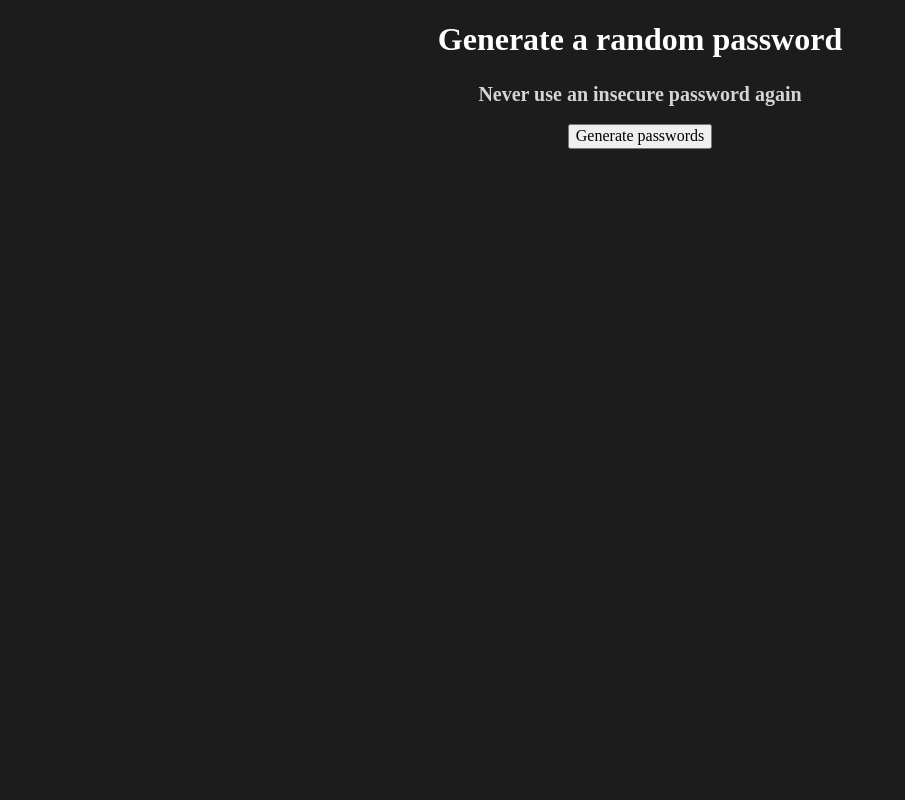
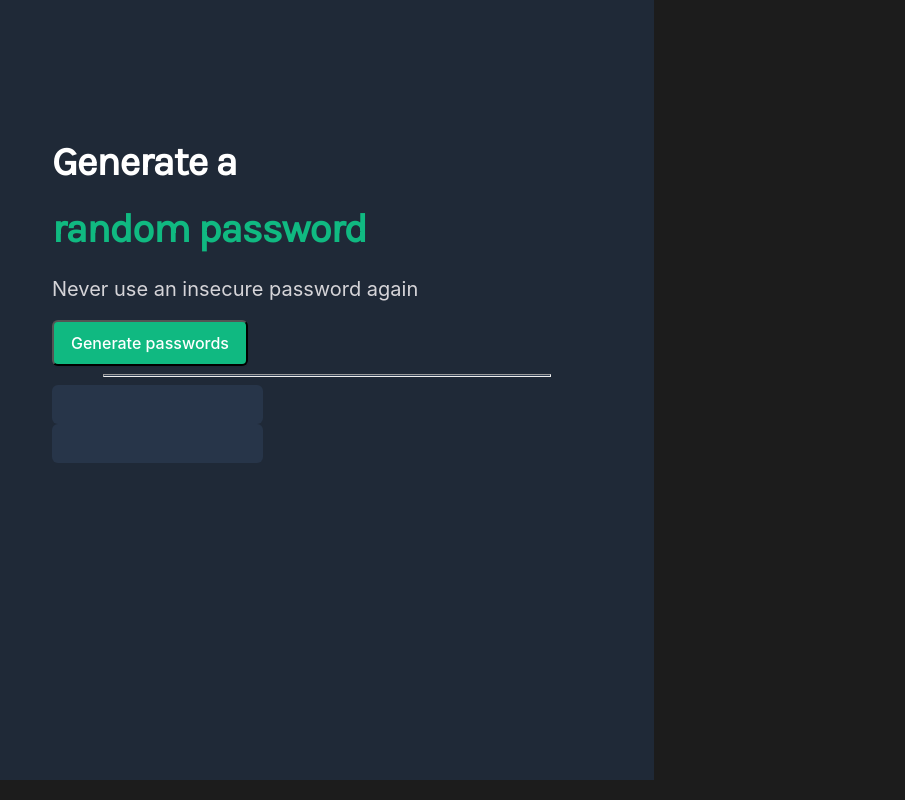
Before and after one commit to doncarlo5/Scrimba, a website built with Vite: page generatepassword/index.html in a window 1280 px wide. Shown: the whole page, without its empty margins (0-905 px from the left). Built offline with nearby package versions, Linux system fonts and the light colour scheme.

Commit message:
edit generatepassword

```diff
--- a/generatepassword/index.css
+++ b/generatepassword/index.css
@@ -1,17 +1,71 @@
 body {
-    background-color: #1C1C1C;
+    background: #1C1C1C;
     background-size: cover;
     color: white;
-    text-align: center;
+    text-align: justify;
+    display: flex;
+
 }
 
+.box {
+    padding: 115px 52px;
+    width: 550px;
+    height: 550px;
+    flex-shrink: 0;
+    background: #1F2937;
+  }
+
+
 h1 {
-    font: 'Karla';
+    color: #FFF;
+    font-family: 'Karla', sans-serif;
+    font-size: 40px;
+    font-style: bold;
+    font-weight: 800;
+    line-height: 40px;
+    letter-spacing: -1px;
 }
 
+#green {
+    color: #10B981;
+}
 h2 {
-    font: 'Inter';
-    color: #D5D4D8;
+    color: var(--medium-grey, #D5D4D8);
+    /* text-xl/leading-7/font-normal */
+    font-family: Inter;
     font-size: 20px;
+    font-style: light;
+    font-weight: 400;
     line-height: 28px;
 }
+
+#generatebutton {
+    color: var(--white, #FFF);
+    /* text-base/leading-6/font-medium */
+    font-family: Inter;
+    font-size: 16px;
+    font-style: normal;
+    font-weight: 500;
+    line-height: 24px;
+    border-radius: 6px;
+    background: #10B981;
+    box-shadow: 0px 1px 2px 0px rgba(0, 0, 0, 0.05);
+    padding: 9px 17px ;
+}
+
+.password {
+    border-radius: 6px;
+    background: #273549;
+    display: flex;
+    width: 211px;
+    height: 39px;
+    flex-shrink: 0;
+    flex-direction: column;
+    color: #55F991;
+    text-align: center;
+    font-family: Inter;
+    font-size: 16px;
+    font-style: normal;
+    font-weight: 500;
+    line-height: 32px;
+}
--- a/generatepassword/index.html
+++ b/generatepassword/index.html
@@ -1,14 +1,20 @@
 <html>
     <head><link rel="stylesheet" href="https://cdnjs.cloudflare.com/ajax/libs/normalize/8.0.1/normalize.css">
         <link rel="stylesheet" href="index.css">
+        <link rel="preconnect" href="https://fonts.googleapis.com">
+        <link rel="preconnect" href="https://fonts.gstatic.com" crossorigin>
+        <link href="https://fonts.googleapis.com/css2?family=Karla&display=swap" rel="stylesheet">
     </head>
     <body>
-        <h1>Generate a random password</h1>
-        <h2>Never use an insecure password again</h2>
-        <button id="generateButton">Generate passwords</button>
-        <script src="index.js"></script>
-        <div id="password1"></div>
-        <div id="password2"></div>
-
+        <div class="box">
+            <h1>Generate a </h1>
+            <h1 id="green">random password</h1>
+            <h2>Never use an insecure password again</h2>
+            <button id="generateButton">Generate passwords</button>
+            <script src="index.js"></script>
+            <hr style="width: 446px; height: 1px; background: #2F3E53;">
+            <div class="password" id="password1"></div>
+            <div class="password" id="password2"></div>
+        </div>
     </body>
 </html>
```
Also changed, not shown: index.html (+1 -1 lines).
